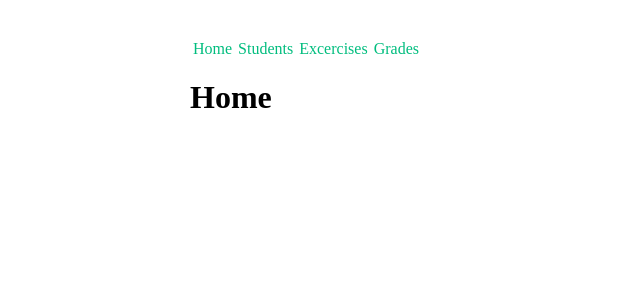
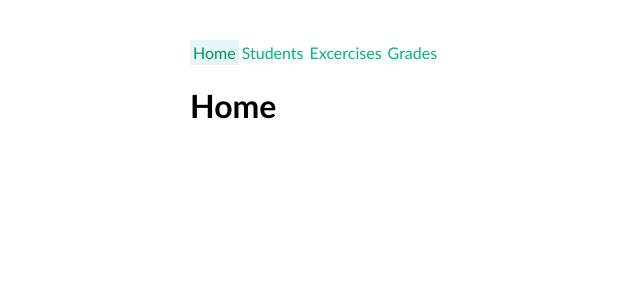
Before and after one commit to tehuel/vue-grade-helper, a Vue app: page / in a window 1280 px wide. Shown: the top 300 px of the page, without its empty margins (0-640 px from the left). Built offline with nearby package versions, Linux system fonts and the light colour scheme.

Commit message:
navbar style

```diff
--- a/src/assets/main.css
+++ b/src/assets/main.css
@@ -2,11 +2,29 @@
   max-width: 900px;
   margin: 0 auto;
   padding: 2rem;
+  font-family: Optima, Candara, 'Noto Sans', source-sans-pro, sans-serif;
 }
 
 a {
+  color: rgb(0, 180, 120);
+}
+
+a:hover {
+  text-decoration: underline;
+}
+
+nav {
+  display: flex;
+  flex-wrap: wrap;
+}
+
+nav a {
   text-decoration: none;
-  color: hsla(160, 100%, 37%, 1);
   transition: 0.4s;
   padding: 3px;
 }
+
+nav a.router-link-active {
+  color: rgb(0, 150, 100);
+  background-color: rgb(230, 245, 245);
+}
```
